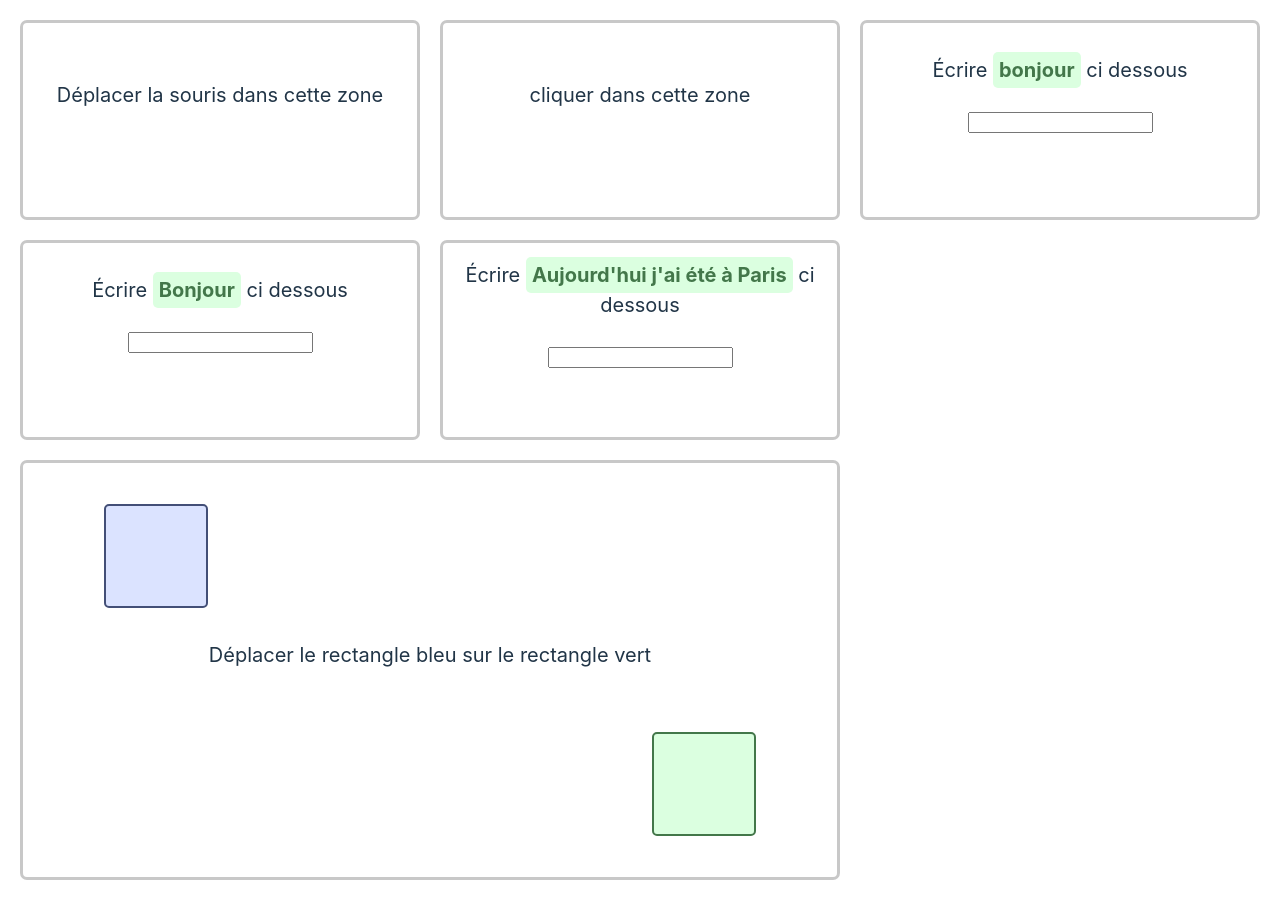
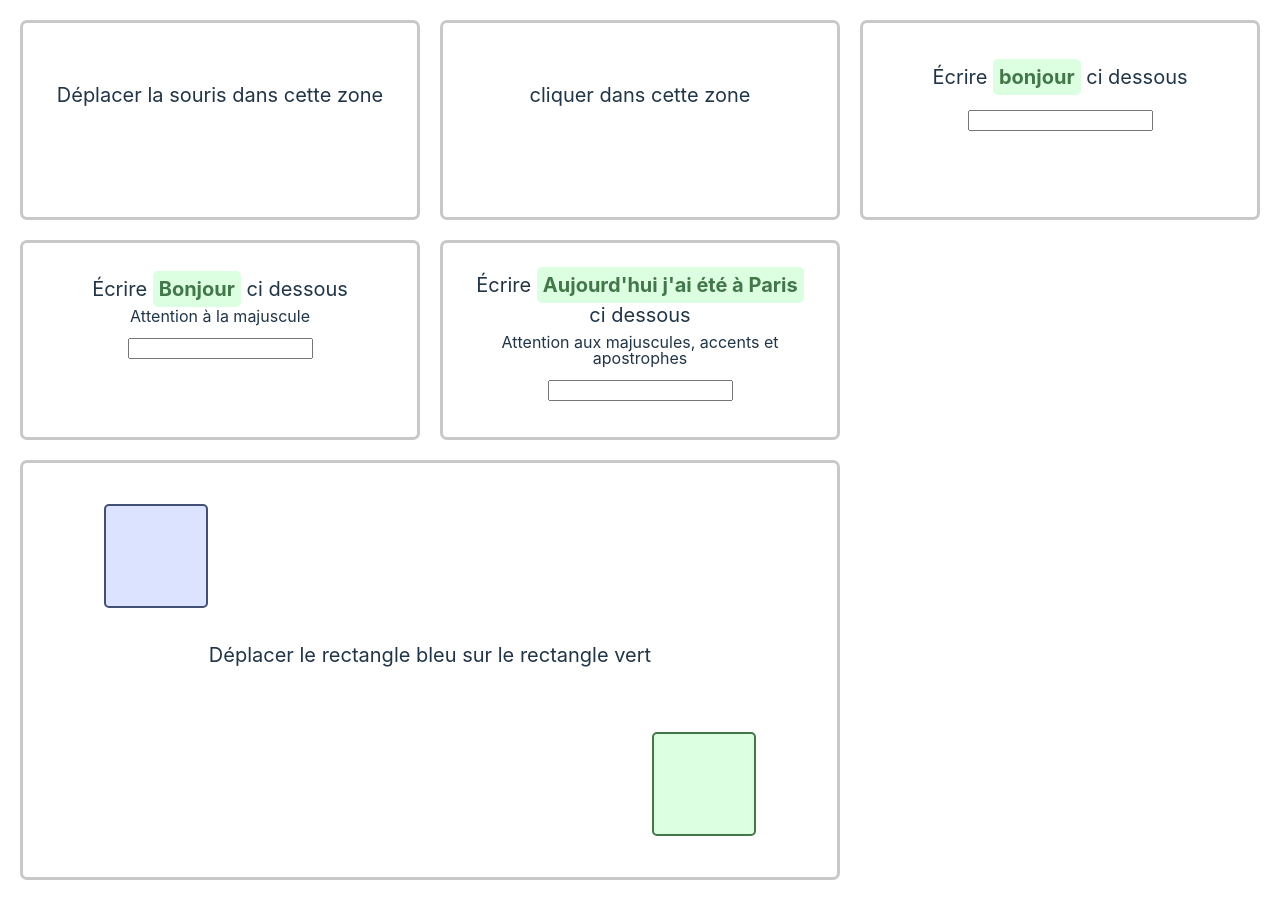
Before and after one commit to bgirschig/learning-toys, a website built with Vite: page index.html in a window 1280 px wide. Built offline with nearby package versions, Linux system fonts and the light colour scheme; what js-confetti would draw is missing.

Commit message:
layout tweaks

```diff
--- a/index.html
+++ b/index.html
@@ -25,7 +25,7 @@
 
       <div id="text-basic" data-card="text-basic" class="test-card wide" data-target-text="bonjour">
         <div class="content">
-          <p>Écrire <span class="targetText"></span> ci dessous</p>
+          <p>Écrire <span class="targetText"></span> ci&nbsp;dessous</p>
           <input type="text">
           <p class="on-success"><strong>Bravo!</strong></p>
         </div>
@@ -33,18 +33,20 @@
 
       <div id="text-uppercase" data-card="text-basic" class="test-card wide" data-target-text="Bonjour">
         <div class="content">
-          <p>Écrire <span class="targetText"></span> ci dessous</p>
+          <p>Écrire <span class="targetText"></span> ci&nbsp;dessous</p>
+          <p class="hint">Attention à la majuscule</p>
           <input type="text">
           <p class="on-success"><strong>Bravo!</strong></p>
         </div>
       </div>
 
       <div id="text-special-chars" data-card="text-basic" class="test-card wide" data-target-text="Aujourd'hui j'ai été à Paris">
-        <div class="content">
-          <p>Écrire <span class="targetText"></span> ci dessous</p>
+        <div class="content before-success-display">
+          <p>Écrire <span class="targetText"></span> ci&nbsp;dessous</p>
+          <p class="hint">Attention aux majuscules, accents et apostrophes</p>
           <input type="text">
-          <p class="on-success"><strong>Bravo!</strong></p>
         </div>
+        <p class="on-success-display"><strong>Bravo!</strong></p>
       </div>
 
       <div id="drag-basic" data-card="drag-basic" class="test-card x-wide tall">
--- a/src/style/test-card.scss
+++ b/src/style/test-card.scss
@@ -52,4 +52,7 @@
     background-color: rgb(177, 241, 152);
   }
   &:not(.success) .on-success { visibility: hidden; }
+  &:not(.success) .on-success-display { display: none; }
+  &.success .before-success { visibility: hidden; }
+  &.success .before-success-display { display: none; }
 }
--- a/src/test-cards/text-basic.scss
+++ b/src/test-cards/text-basic.scss
@@ -6,4 +6,15 @@
     padding: 0.3em;
     border-radius: 5px;
   }
+  p {
+    margin: 0.2em;
+  }
+  .hint {
+    font-size: 0.8em;
+    line-height: 1em;
+    margin: 0;
+  }
+  input {
+    margin: 1em;
+  }
 }
```
